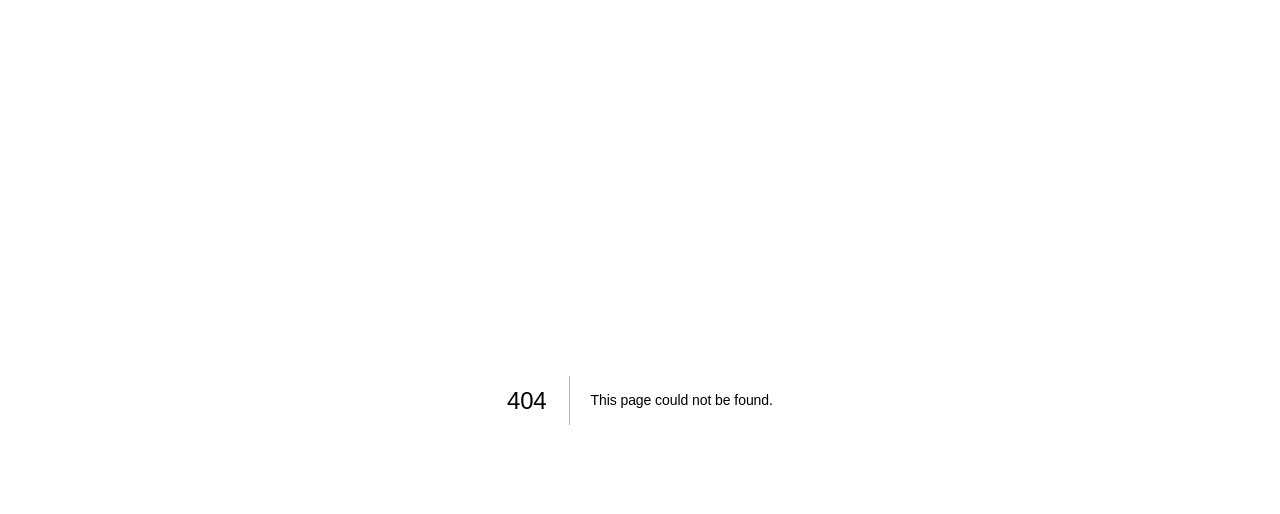
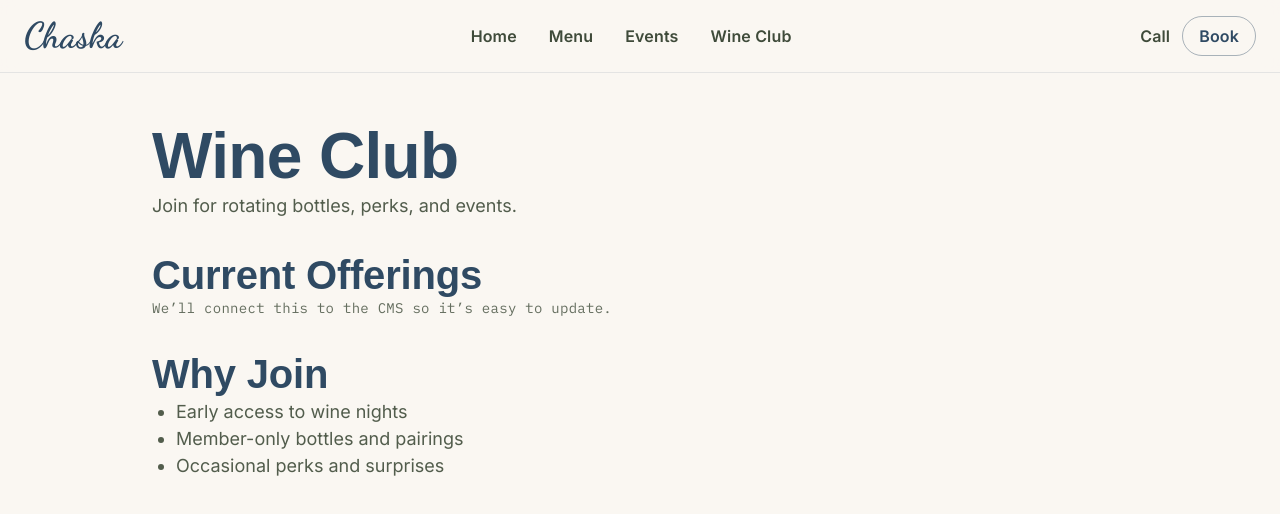
Before and after one commit to HanifCarroll/chaska, a Next.js app: page /wine-club in a window 1280 px wide. Before the commit this address had no page. Shown: the top 514 px of the page. Built offline with nearby package versions, Linux system fonts and the light colour scheme; a web font is replaced by a local one.

Commit message:
Make header more realistic. Add placeholder pages. Add header to layout.

```diff
--- /dev/null
+++ b/src/app/events/page.tsx
@@ -0,0 +1,22 @@
+export const metadata = { title: "Events — Chaska" };
+
+export default function EventsPage() {
+  return (
+    <main className="mx-auto max-w-5xl px-4 sm:px-6 py-12 space-y-8">
+      <header>
+        <h1 className="text-blue">Events</h1>
+        <p className="type-body text-olive/90">Private dinners, wine nights, and more.</p>
+      </header>
+
+      <section>
+        <h2 className="text-blue">Schedule</h2>
+        <p className="type-small text-olive/80">Calendar integration and booking coming soon.</p>
+      </section>
+
+      <section>
+        <h2 className="text-blue">Private Set Meals</h2>
+        <p className="type-small text-olive/80">We’ll add a booking flow here.</p>
+      </section>
+    </main>
+  );
+}
--- a/src/app/layout.tsx
+++ b/src/app/layout.tsx
@@ -1,5 +1,6 @@
 import type { Metadata } from "next";
 import { Inter, IBM_Plex_Mono, Gloock, Dancing_Script } from "next/font/google";
+import Header from "@/components/Header";
 import "./globals.css";
 
 // Fonts
@@ -46,6 +47,7 @@ export default function RootLayout({
       <body
         className={`${inter.variable} ${plexMono.variable} ${gloock.variable} ${dancing.variable} antialiased`}
       >
+        <Header />
         {children}
       </body>
     </html>
--- /dev/null
+++ b/src/app/menu/page.tsx
@@ -0,0 +1,22 @@
+export const metadata = { title: "Menu — Chaska" };
+
+export default function MenuPage() {
+  return (
+    <main className="mx-auto max-w-5xl px-4 sm:px-6 py-12 space-y-12">
+      <header>
+        <h1 className="text-blue">Menu</h1>
+        <p className="type-body text-olive/90">Food and drinks — updated regularly.</p>
+      </header>
+
+      <section id="food">
+        <h2 className="text-blue">Food</h2>
+        <p className="type-small text-olive/80">Editable via CMS soon.</p>
+      </section>
+
+      <section id="drinks">
+        <h2 className="text-blue">Drinks</h2>
+        <p className="type-small text-olive/80">Editable via CMS soon.</p>
+      </section>
+    </main>
+  );
+}
--- a/src/app/page.tsx
+++ b/src/app/page.tsx
@@ -1,10 +1,8 @@
-import Header from "@/components/Header";
 import Hero from "@/components/Hero";
 
 export default function Home() {
   return (
     <div className="font-sans min-h-screen">
-      <Header />
       <Hero />
     </div>
   );
--- /dev/null
+++ b/src/app/wine-club/page.tsx
@@ -0,0 +1,26 @@
+export const metadata = { title: "Wine Club — Chaska" };
+
+export default function WineClubPage() {
+  return (
+    <main className="mx-auto max-w-5xl px-4 sm:px-6 py-12 space-y-8">
+      <header>
+        <h1 className="text-blue">Wine Club</h1>
+        <p className="type-body text-olive/90">Join for rotating bottles, perks, and events.</p>
+      </header>
+
+      <section>
+        <h2 className="text-blue">Current Offerings</h2>
+        <p className="type-small text-olive/80">We’ll connect this to the CMS so it’s easy to update.</p>
+      </section>
+
+      <section>
+        <h2 className="text-blue">Why Join</h2>
+        <ul className="list-disc pl-6 type-body text-olive/90">
+          <li>Early access to wine nights</li>
+          <li>Member-only bottles and pairings</li>
+          <li>Occasional perks and surprises</li>
+        </ul>
+      </section>
+    </main>
+  );
+}
--- a/src/components/Header.tsx
+++ b/src/components/Header.tsx
@@ -1,36 +1,106 @@
 "use client";
 
 import Link from "next/link";
+import { useState } from "react";
+
+const PHONE = process.env.NEXT_PUBLIC_PHONE ?? "+34 600 000 000";
 
 export default function Header() {
+  const [open, setOpen] = useState(false);
+
   return (
     <header className="sticky top-0 z-50 bg-background/90 backdrop-blur border-b border-blue/10">
       <div className="mx-auto max-w-7xl px-4 sm:px-6 py-4 flex items-center justify-between gap-4">
-        <nav className="hidden md:flex items-center gap-6">
-          <Link href="#menu" className="type-ui text-olive hover:text-blue transition-colors">Menu</Link>
-          <Link href="#story" className="type-ui text-olive hover:text-blue transition-colors">Our Story</Link>
-          <Link href="#visit" className="type-ui text-olive hover:text-blue transition-colors">Visit Us</Link>
+        {/* Left: Brand */}
+        <div className="flex items-center gap-6">
+          <button
+            className="md:hidden p-2 rounded border border-blue/20 text-blue"
+            aria-label={open ? "Close menu" : "Open menu"}
+            onClick={() => setOpen(!open)}
+          >
+            {open ? <IconX /> : <IconMenu />}
+          </button>
+
+          <Link href="/" className="font-script font-bold text-blue text-3xl md:text-4xl" aria-label="Chaska Home">
+            Chaska
+          </Link>
+        </div>
+
+        {/* Center: Main nav */}
+        <nav className="hidden md:flex items-center gap-8">
+          <Link href="/" className="type-ui text-olive hover:text-blue transition-colors">Home</Link>
+          <Link href="/menu" className="type-ui text-olive hover:text-blue transition-colors">Menu</Link>
+          <Link href="/events" className="type-ui text-olive hover:text-blue transition-colors">Events</Link>
+          <Link href="/wine-club" className="type-ui text-olive hover:text-blue transition-colors">Wine Club</Link>
         </nav>
 
-        <Link href="/" className="font-script font-bold text-blue text-3xl md:text-4xl" aria-label="Chaska Home">
-          Chaska
-        </Link>
-
-        <div className="flex items-center gap-3">
+        {/* Right: CTAs */}
+        <div className="hidden sm:flex items-center gap-3">
+          <a href={`tel:${PHONE.replace(/\s/g, "")}`} className="type-ui text-olive hover:text-blue transition-colors">
+            Call
+          </a>
           <Link
-            href="#order"
+            href="/events"
             className="type-ui rounded-full border border-blue/40 text-blue hover:bg-blue hover:text-white transition-colors px-4 py-2"
           >
-            Order Online
-          </Link>
-          <Link
-            href="#reserve"
-            className="type-ui rounded-full border border-olive/30 text-olive hover:bg-olive hover:text-white transition-colors px-4 py-2 hidden sm:inline-flex"
-          >
-            Reserve
+            Book
           </Link>
         </div>
       </div>
+
+      {/* Mobile menu */}
+      {open && (
+        <div className="md:hidden border-t border-blue/10 bg-background">
+          <div className="mx-auto max-w-7xl px-4 sm:px-6 py-4 grid gap-2">
+            <Link href="/" className="type-ui py-2 text-olive hover:text-blue" onClick={() => setOpen(false)}>
+              Home
+            </Link>
+            <Link href="/menu" className="type-ui py-2 text-olive hover:text-blue" onClick={() => setOpen(false)}>
+              Menu
+            </Link>
+            <div className="pl-3">
+              <a href="/menu#food" className="type-small block py-1 text-olive/80 hover:text-blue" onClick={() => setOpen(false)}>
+                Food
+              </a>
+              <a href="/menu#drinks" className="type-small block py-1 text-olive/80 hover:text-blue" onClick={() => setOpen(false)}>
+                Drinks
+              </a>
+            </div>
+            <Link href="/events" className="type-ui py-2 text-olive hover:text-blue" onClick={() => setOpen(false)}>
+              Events
+            </Link>
+            <Link href="/wine-club" className="type-ui py-2 text-olive hover:text-blue" onClick={() => setOpen(false)}>
+              Wine Club
+            </Link>
+            <hr className="my-2 border-blue/10" />
+            <a href={`tel:${PHONE.replace(/\s/g, "")}`} className="type-ui py-2 text-blue" onClick={() => setOpen(false)}>
+              Call Us: {PHONE}
+            </a>
+            <a href="/#visit" className="type-ui py-2 text-olive hover:text-blue" onClick={() => setOpen(false)}>
+              Find Us
+            </a>
+            <Link href="/events" className="type-ui py-2 rounded-full text-center bg-blue text-white mt-2" onClick={() => setOpen(false)}>
+              Book Now
+            </Link>
+          </div>
+        </div>
+      )}
     </header>
   );
 }
+
+function IconMenu() {
+  return (
+    <svg width="22" height="22" viewBox="0 0 24 24" fill="none" stroke="currentColor" strokeWidth="1.5">
+      <path d="M4 6h16M4 12h16M4 18h16" />
+    </svg>
+  );
+}
+
+function IconX() {
+  return (
+    <svg width="22" height="22" viewBox="0 0 24 24" fill="none" stroke="currentColor" strokeWidth="1.5">
+      <path d="M6 6l12 12M18 6l-12 12" />
+    </svg>
+  );
+}
```
